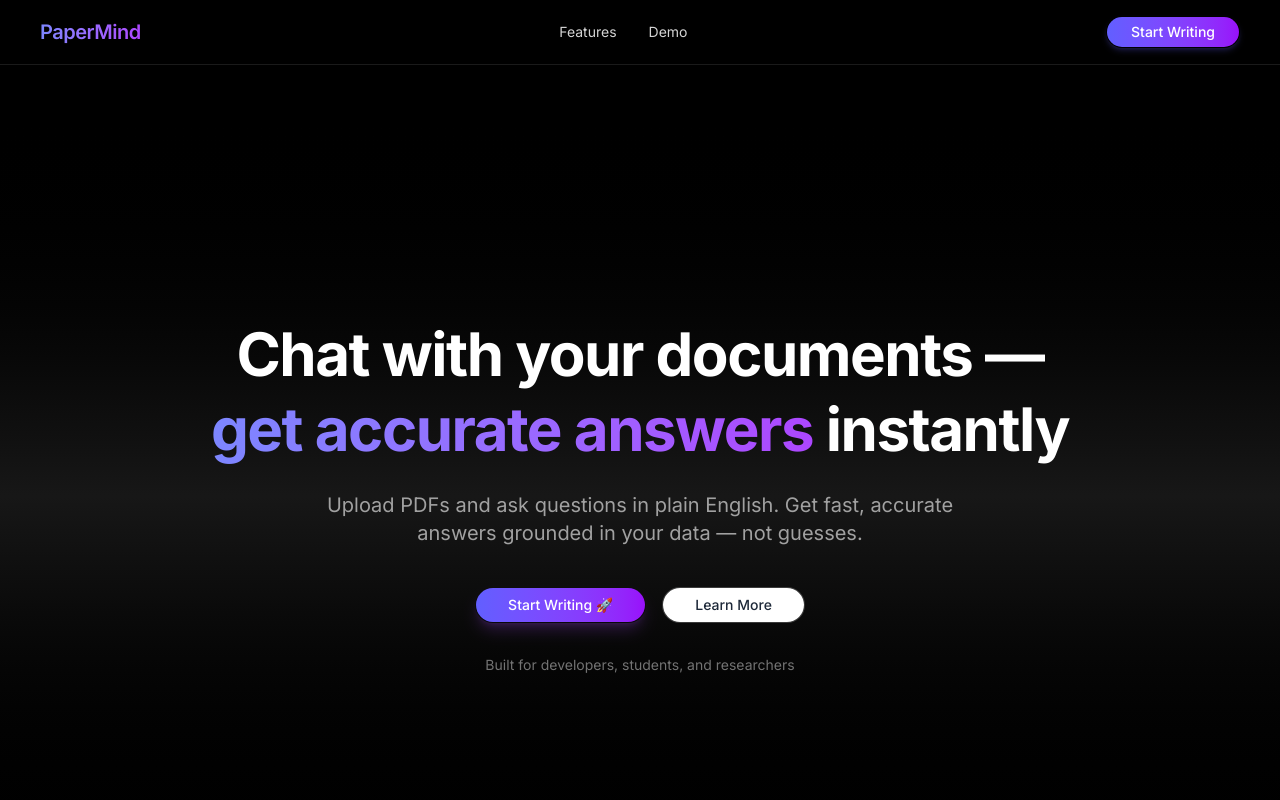
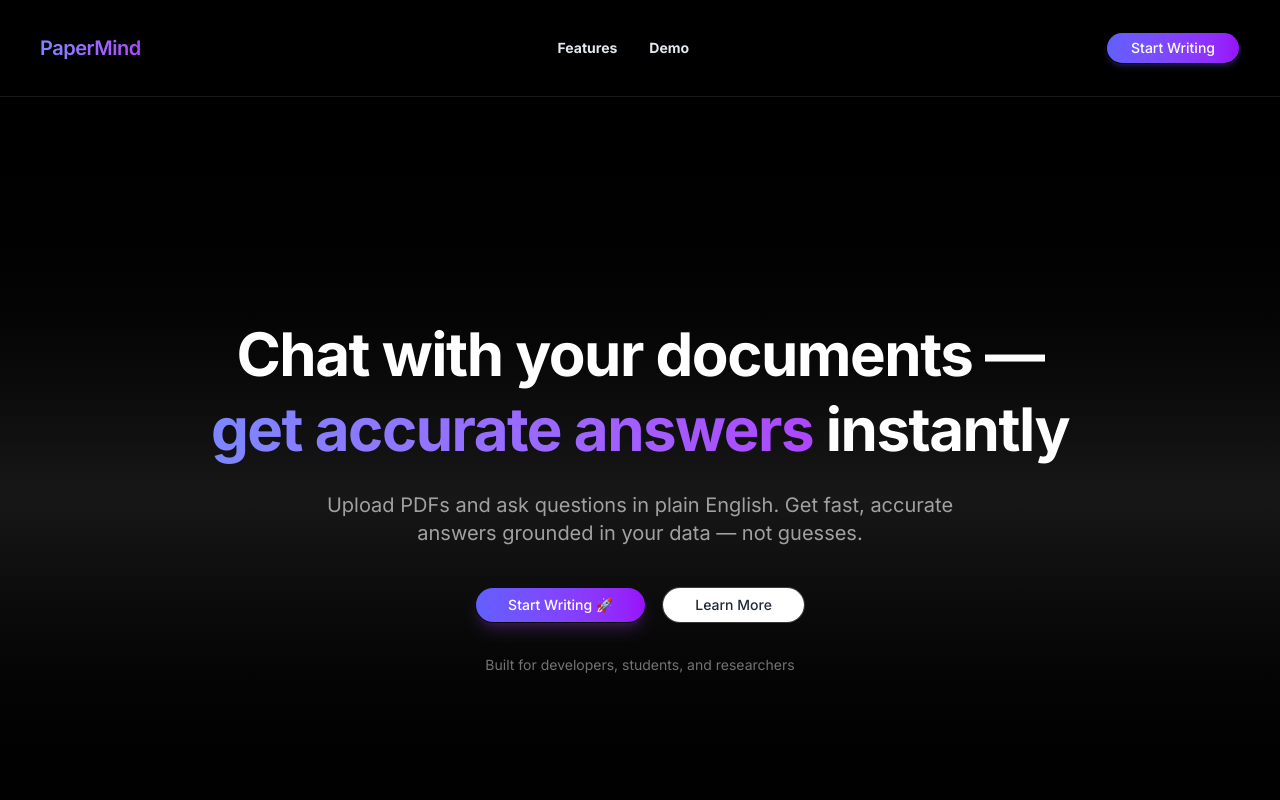
Before and after one commit to Mukul-bairwa-codeZ9/papermind-landing, a Next.js app: page / in a window 1280 px wide. Shown: the top 800 px of the page. Built offline with nearby package versions, Linux system fonts and the light colour scheme.

Commit message:
refactor(navbar): replace hardcoded links with mapped navLinks array

```diff
--- a/src/components/shared/navbar.tsx
+++ b/src/components/shared/navbar.tsx
@@ -9,8 +9,13 @@ export function Navbar() {
     window.location.href = process.env.NEXT_PUBLIC_APP_URL!;
   };
 
+  const navLinks = [
+    { id: "features", text: "Features" },
+    { id: "demo", text: "Demo" },
+  ];
+
   return (
-    <nav className="fixed top-0 w-full z-50 border-b border-white/10 bg-black/40 backdrop-blur-xl">
+    <nav className="fixed top-0 w-full z-50 border-b border-white/10 bg-black/40 backdrop-blur-xl md:py-4">
       <Container>
         <div className="flex items-center justify-between p-4">
           {/* Logo */}
@@ -23,31 +28,22 @@ export function Navbar() {
             <span className="bg-gradient-to-r from-indigo-400 to-purple-500 bg-clip-text text-transparent">
               PaperMind
             </span>{" "}
-
           </motion.h1>
           {/*  Nav Links  */}
           <div className="hidden md:flex items-center gap-8 text-sm text-neutral-300">
+            {navLinks.map((el) => (
               <button
+                key={el.id}
                 onClick={() =>
                   document
-                  .getElementById("features")
+                    .getElementById(el.id)
                     ?.scrollIntoView({ behavior: "smooth" })
                 }
-              className="hover:text-white transition"
+                className="hover:text-white transition font-bold text-slate-200   cursor-pointer hover:underline"
               >
-              Features
+                {el.text}
               </button>
-
-            <button
-              onClick={() =>
-                document
-                  .getElementById("demo")
-                  ?.scrollIntoView({ behavior: "smooth" })
-              }
-              className="hover:text-white transition"
-            >
-              Demo
-            </button>
+            ))}
           </div>
 
           {/* CTA */}
```
Lines whose indentation alone changed are shown as unchanged.
